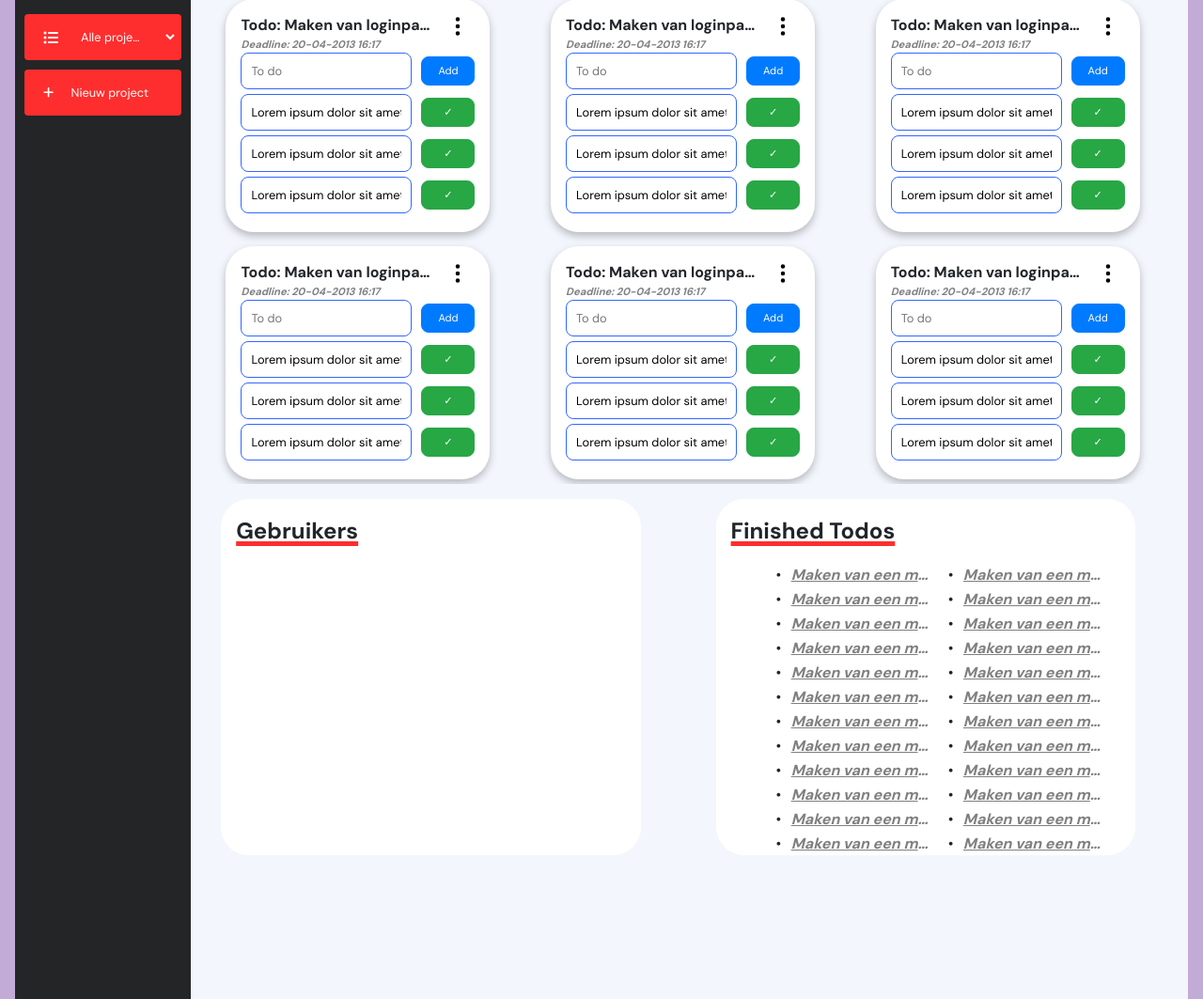
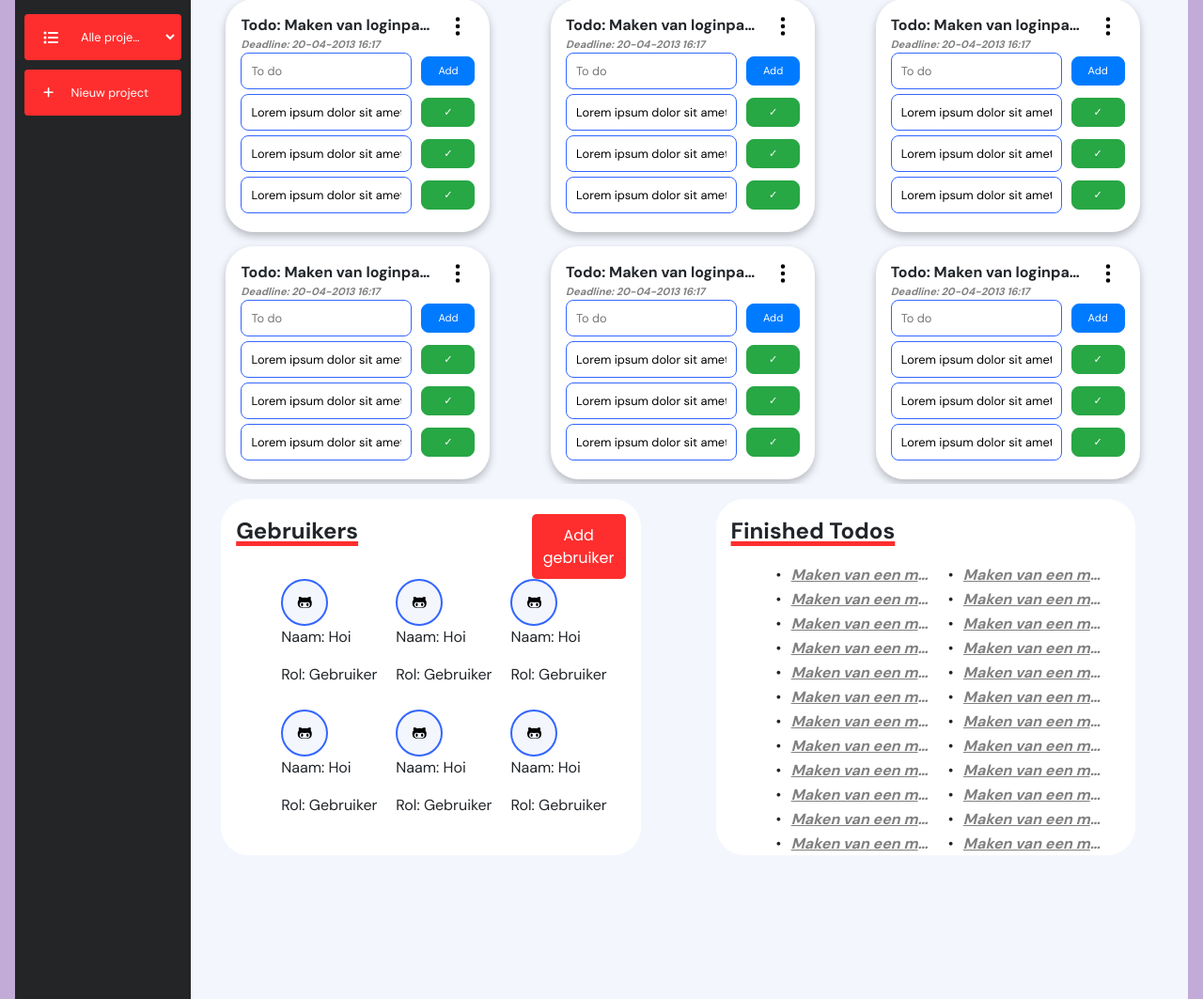
Before and after one commit to timvdlee/A4, a Django app: page /project in a window 1280 px wide. Shown: the part 109-1172 px from the top of the page at 94% size. Run offline with Django 4.2, Linux system fonts and the light colour scheme; some libraries are stand-ins or nearby versions.

Commit message:
start on user page

```diff
--- a/Project_A4/ProjectApp/views.py
+++ b/Project_A4/ProjectApp/views.py
@@ -19,7 +19,12 @@ def project_pagina(request):
     ]
 
     finished_todos = [{"name":"Maken van een maken van een weet ik wel abcdefghijklmnopqrstuvwxyz","id":5} for _ in range(50)]
-    return render(request, 'project.html',{"todos":todos,"finished_todos":finished_todos})
+
+    project_users = [
+        {"username":"Hoi","role":"Gebruiker","img":"none"}
+        for _ in range(6)
+    ]
+    return render(request, 'project.html',{"todos":todos,"finished_todos":finished_todos,"project_users":project_users})
 
 
 def project_toevoegen(request):
--- a/Project_A4/static/css/style.css
+++ b/Project_A4/static/css/style.css
@@ -636,6 +636,27 @@ body {
 
 /* Gebruikers  */
 
+.userHeader {
+  display: flex;
+  justify-content: space-between;
+  flex-direction: row;
+  width: 100%;
+  height: 20%;
+}
+
+.users {
+  height: 80%;
+  display: grid;
+  flex-direction: row;
+  flex-wrap: wrap;
+  grid-template-columns: repeat(3,1fr);
+  padding-left: 3em;
+  width: 100%;
+  max-width: 100%;
+}
+
 .projectUsers {
   padding: 1em;
+  display: flex;
+  flex-direction: column;
 }
--- a/Project_A4/templates/project.html
+++ b/Project_A4/templates/project.html
@@ -62,7 +62,21 @@
     </div>
     <div class="pageBottom">
         <div class="projectUsers">
-            <p class="finishedTodoText">Gebruikers</p>
+            <div class="userHeader">
+                <p class="finishedTodoText">Gebruikers</p>
+                <button class="addTodoButton">Add gebruiker</button>
+            </div>
+            <div class="users">
+                {% for user in project_users  %}
+                    <div class="user">
+                        <div class="user-logo">
+                            <i class="fa-brands fa-github-alt"></i>
+                        </div>
+                        <p class="usrDesc">Naam: {{user.username}}</p>
+                        <p class="usrDesc">Rol: {{user.role}}</p>
+                    </div>
+                    {% endfor %}
+                </div>
 
 
         </div>
```
